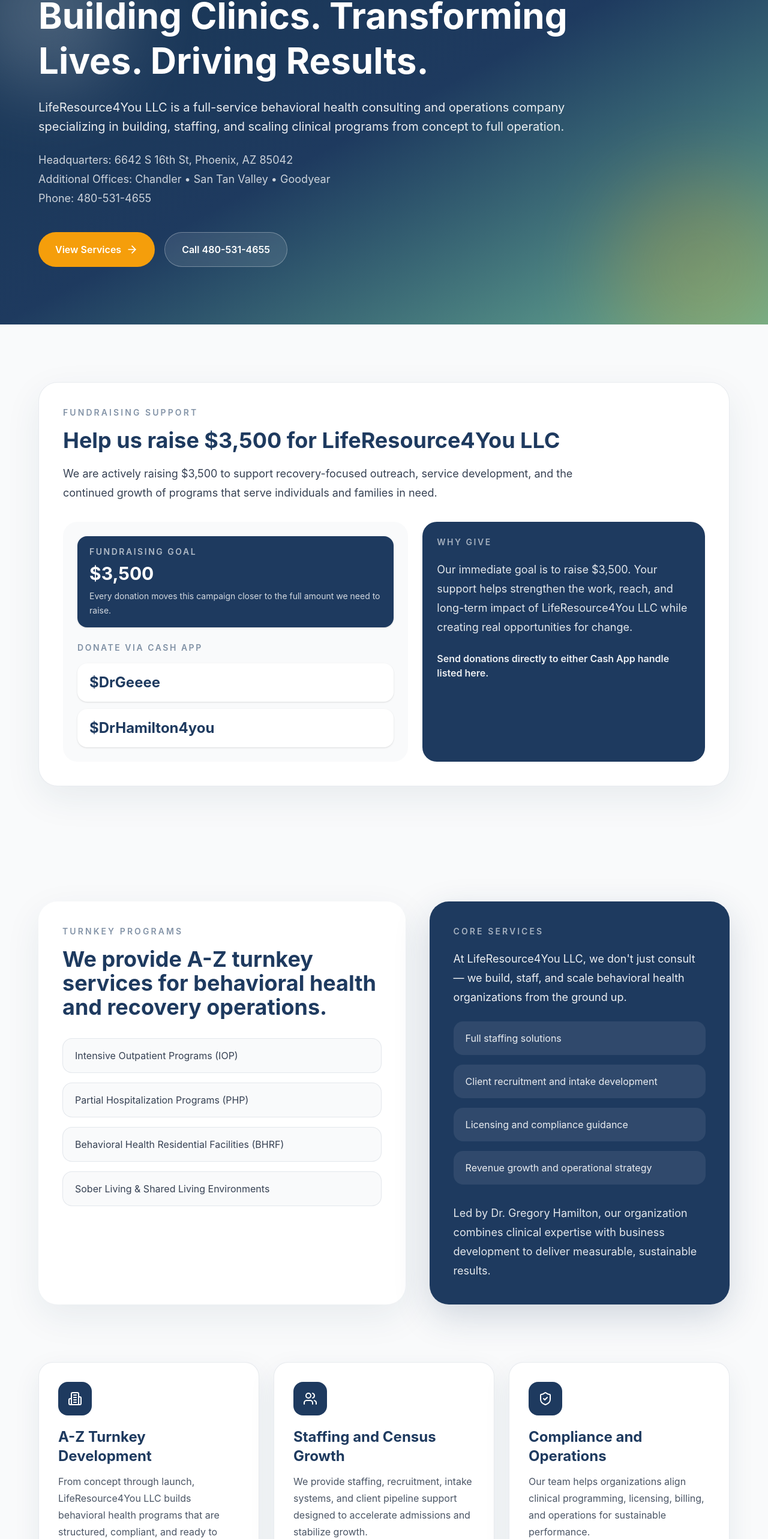
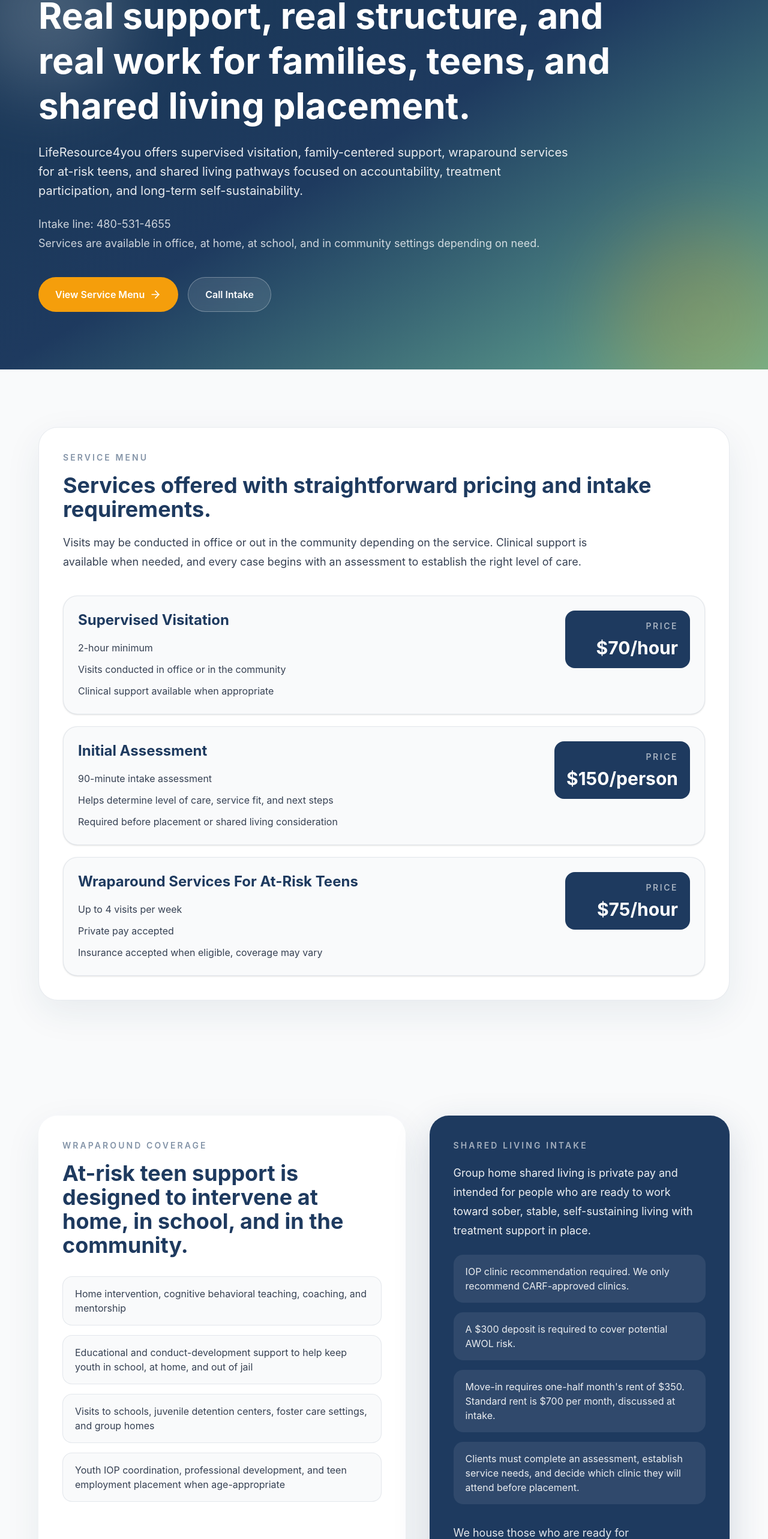
Before and after one commit to sdaulat123/Fundraiser-website, a React (Vite) app: page / in a window 1280 px wide. Shown: the part 216-2782 px from the top of the page at 60% size. Built offline with nearby package versions, Linux system fonts and the light colour scheme.

Commit message:
Update homepage services and branding

```diff
--- a/index.html
+++ b/index.html
@@ -11,7 +11,7 @@
       <meta http-equiv="Referrer-Policy" content="strict-origin-when-cross-origin" />
       <meta http-equiv="Permissions-Policy" content="camera=(), microphone=(), geolocation=()" />
       <meta http-equiv="X-Content-Type-Options" content="nosniff" />
-      <title>LifeResource4You LLC</title>
+      <title>LifeResource4you</title>
     </head>
 
     <body>
--- a/src/app/components/ContactCta.tsx
+++ b/src/app/components/ContactCta.tsx
@@ -2,20 +2,22 @@
   return (
     <section className="px-6 pb-24">
       <div className="mx-auto max-w-6xl rounded-[2rem] bg-gradient-to-r from-[#1E3A5F] to-[#6BAF92] p-8 text-white shadow-[0_20px_60px_rgba(30,58,95,0.18)] md:p-10">
-        <p className="text-sm font-semibold uppercase tracking-[0.22em] text-white/65">Ready To Launch Or Scale Your Program?</p>
+        <p className="text-sm font-semibold uppercase tracking-[0.22em] text-white/65">Ready To Start Intake?</p>
         <div className="mt-6 grid gap-4 md:grid-cols-2">
           <a
             href="tel:4805314655"
             className="rounded-2xl bg-white/10 px-5 py-4 text-lg font-semibold text-white transition-colors hover:bg-white/14"
           >
-            Call Now: 480-531-4655
+            Call Intake: 480-531-4655
           </a>
           <div className="rounded-2xl bg-white/10 px-5 py-4 text-lg font-semibold text-white">
-            Phoenix • Chandler • San Tan Valley • Goodyear
+            Office, community, school, and home-based support
           </div>
         </div>
-        <p className="mt-8 text-xl font-semibold text-white/92">LifeResource4You LLC</p>
-        <p className="mt-2 text-lg text-white/88">We don&apos;t just build programs — we build success.</p>
+        <p className="mt-8 text-xl font-semibold text-white/92">LifeResource4you</p>
+        <p className="mt-2 text-lg text-white/88">
+          If you are ready for structure, accountability, and real change, call to begin the intake process.
+        </p>
       </div>
     </section>
   );
--- a/src/app/components/Footer.tsx
+++ b/src/app/components/Footer.tsx
@@ -7,9 +7,9 @@
       <div className="max-w-7xl mx-auto px-6">
         <div className="grid md:grid-cols-3 gap-12 mb-12">
           <div>
-            <h3 className="text-2xl font-bold mb-4">LifeResource4You LLC</h3>
+            <h3 className="text-2xl font-bold mb-4">LifeResource4you</h3>
             <p className="text-white/80 leading-relaxed mb-4">
-              Building Clinics. Transforming Lives. Driving Results.
+              Supervised visitation, wraparound teen support, and shared living services rooted in accountability.
             </p>
             <div className="flex gap-4">
               <a
@@ -89,10 +89,10 @@
         <div className="pt-8 border-t border-white/10">
           <div className="flex flex-col md:flex-row justify-between items-center gap-4">
             <p className="text-white/60 text-sm">
-              (c) 2026 LifeResource4You LLC. All rights reserved.
+              (c) 2026 LifeResource4you. All rights reserved.
             </p>
             <p className="text-white/60 text-sm text-center md:text-right">
-              We build programs. We build people. We build success.<br />
+              Real support. Real structure. Real work.<br />
             </p>
           </div>
         </div>
--- a/src/app/components/SiteHeader.tsx
+++ b/src/app/components/SiteHeader.tsx
@@ -11,7 +11,7 @@
     <header className="sticky top-0 z-50 border-b border-[#1E3A5F]/10 bg-white/90 backdrop-blur-md">
       <div className="mx-auto flex max-w-7xl items-center justify-between px-6 py-4">
         <NavLink to="/" className="text-lg font-bold tracking-[0.12em] text-[#1E3A5F]">
-          LifeResource4You LLC
+          LifeResource4you
         </NavLink>
 
         <nav className="flex items-center gap-2">
--- a/src/app/pages/HomePage.tsx
+++ b/src/app/pages/HomePage.tsx
@@ -1,44 +1,69 @@
 import { motion } from "motion/react";
-import { ArrowRight, BriefcaseBusiness, Building2, ShieldCheck, Users } from "lucide-react";
-import { Link } from "react-router";
+import { ArrowRight, CalendarClock, GraduationCap, HeartHandshake, House, Phone } from "lucide-react";
 import { ContactCta } from "../components/ContactCta";
 
-const turnkeyPrograms = [
-  "Intensive Outpatient Programs (IOP)",
-  "Partial Hospitalization Programs (PHP)",
-  "Behavioral Health Residential Facilities (BHRF)",
-  "Sober Living & Shared Living Environments",
+const featuredServices = [
+  {
+    title: "Supervised Visitation",
+    price: "$70/hour",
+    details: [
+      "2-hour minimum",
+      "Visits conducted in office or in the community",
+      "Clinical support available when appropriate",
+    ],
+  },
+  {
+    title: "Initial Assessment",
+    price: "$150/person",
+    details: [
+      "90-minute intake assessment",
+      "Helps determine level of care, service fit, and next steps",
+      "Required before placement or shared living consideration",
+    ],
+  },
+  {
+    title: "Wraparound Services For At-Risk Teens",
+    price: "$75/hour",
+    details: [
+      "Up to 4 visits per week",
+      "Private pay accepted",
+      "Insurance accepted when eligible, coverage may vary",
+    ],
+  },
 ];
-
-const coreServices = [
-  "Full staffing solutions",
-  "Client recruitment and intake development",
-  "Licensing and compliance guidance",
-  "Revenue growth and operational strategy",
-];
-
-const cashAppHandles = ["$DrGeeee", "$DrHamilton4you"];
-const fundraisingGoal = 3500;
 
 const featureCards = [
   {
-    icon: Building2,
-    title: "A-Z Turnkey Development",
+    icon: CalendarClock,
+    title: "Parenting Classes And Family Groups",
     description:
-      "From concept through launch, LifeResource4You LLC builds behavioral health programs that are structured, compliant, and ready to operate.",
+      "Parenting classes and family groups are offered three days a week using psychodynamic principles to support insight, structure, and healthier communication.",
   },
   {
-    icon: Users,
-    title: "Staffing and Census Growth",
+    icon: HeartHandshake,
+    title: "Mentorship And School Support",
     description:
-      "We provide staffing, recruitment, intake systems, and client pipeline support designed to accelerate admissions and stabilize growth.",
+      "Services can include home intervention, cognitive behavioral teaching, coaching, mentorship, school visits, and conduct-development support to help youth remain in school, at home, and out of the justice system.",
   },
   {
-    icon: ShieldCheck,
-    title: "Compliance and Operations",
+    icon: GraduationCap,
+    title: "Youth Growth And Workforce Readiness",
     description:
-      "Our team helps organizations align clinical programming, licensing, billing, and operations for sustainable performance.",
+      "Youth IOP coordination, professional development, teen employment placement, work-readiness skills, and attitude training are available for age-appropriate participants.",
   },
+  {
+    icon: House,
+    title: "Shared Living With Accountability",
+    description:
+      "Group home and shared living options are for clients who are ready for self-sustainability, active treatment participation, job placement support, and measurable progress toward sober living and graduation benchmarks.",
+  },
+];
+
+const sharedLivingRequirements = [
+  "IOP clinic recommendation required. We only recommend CARF-approved clinics.",
+  "A $300 deposit is required to cover potential AWOL risk.",
+  "Move-in requires one-half month's rent of $350. Standard rent is $700 per month, discussed at intake.",
+  "Clients must complete an assessment, establish service needs, and decide which clinic they will attend before placement.",
 ];
 
 export function HomePage() {
@@ -57,7 +82,7 @@
             transition={{ duration: 0.55 }}
             className="mb-5 text-sm font-semibold uppercase tracking-[0.28em] text-white/70"
           >
-            LifeResource4You LLC
+            LifeResource4you
           </motion.p>
           <motion.h1
             initial={{ opacity: 0, y: 24 }}
@@ -65,7 +90,7 @@
             transition={{ duration: 0.65, delay: 0.08 }}
             className="max-w-5xl text-4xl font-bold leading-tight md:text-6xl"
           >
-            Building Clinics. Transforming Lives. Driving Results.
+            Real support, real structure, and real work for families, teens, and shared living placement.
           </motion.h1>
           <motion.p
             initial={{ opacity: 0, y: 24 }}
@@ -73,8 +98,9 @@
             transition={{ duration: 0.65, delay: 0.16 }}
             className="mt-6 max-w-4xl text-lg leading-8 text-white/90 md:text-xl"
           >
-            LifeResource4You LLC is a full-service behavioral health consulting and operations company specializing in
-            building, staffing, and scaling clinical programs from concept to full operation.
+            LifeResource4you offers supervised visitation, family-centered support, wraparound services for at-risk
+            teens, and shared living pathways focused on accountability, treatment participation, and long-term
+            self-sustainability.
           </motion.p>
           <motion.p
             initial={{ opacity: 0, y: 24 }}
@@ -82,11 +108,9 @@
             transition={{ duration: 0.65, delay: 0.2 }}
             className="mt-6 max-w-4xl text-base leading-8 text-white/78 md:text-lg"
           >
-            Headquarters: 6642 S 16th St, Phoenix, AZ 85042
+            Intake line: 480-531-4655
             <br />
-            Additional Offices: Chandler • San Tan Valley • Goodyear
-            <br />
-            Phone: 480-531-4655
+            Services are available in office, at home, at school, and in community settings depending on need.
           </motion.p>
           <motion.div
             initial={{ opacity: 0, y: 24 }}
@@ -94,24 +118,24 @@
             transition={{ duration: 0.65, delay: 0.24 }}
             className="mt-10 flex flex-col gap-4 sm:flex-row"
           >
-            <Link
-              to="/services"
+            <a
+              href="#service-menu"
               className="inline-flex items-center justify-center gap-2 rounded-full bg-[#F59E0B] px-7 py-4 font-semibold text-white transition-transform duration-300 hover:scale-[1.02]"
             >
-              View Services
+              View Service Menu
               <ArrowRight className="h-5 w-5" />
-            </Link>
+            </a>
             <a
               href="tel:4805314655"
               className="inline-flex items-center justify-center rounded-full border border-white/30 bg-white/10 px-7 py-4 font-semibold text-white backdrop-blur-sm transition-colors hover:bg-white/15"
             >
-              Call 480-531-4655
+              Call Intake
             </a>
           </motion.div>
         </div>
       </section>
 
-      <section className="px-6 py-20 md:py-24">
+      <section id="service-menu" className="px-6 py-20 md:py-24">
         <div className="mx-auto max-w-6xl rounded-[2rem] border border-[#1E3A5F]/10 bg-white p-8 shadow-[0_20px_60px_rgba(30,58,95,0.08)] md:p-10">
           <motion.div
             initial={{ opacity: 0, y: 24 }}
@@ -119,42 +143,36 @@
             viewport={{ once: true, margin: "-80px" }}
             transition={{ duration: 0.6 }}
           >
-            <p className="text-sm font-semibold uppercase tracking-[0.22em] text-[#1E3A5F]/55">Fundraising Support</p>
+            <p className="text-sm font-semibold uppercase tracking-[0.22em] text-[#1E3A5F]/55">Service Menu</p>
             <h2 className="mt-4 text-3xl font-bold text-[#1E3A5F] md:text-4xl">
-              Help us raise ${fundraisingGoal.toLocaleString()} for LifeResource4You LLC
+              Services offered with straightforward pricing and intake requirements.
             </h2>
             <p className="mt-5 max-w-4xl text-lg leading-8 text-gray-700">
-              We are actively raising ${fundraisingGoal.toLocaleString()} to support recovery-focused outreach, service
-              development, and the continued growth of programs that serve individuals and families in need.
+              Visits may be conducted in office or out in the community depending on the service. Clinical support is
+              available when needed, and every case begins with an assessment to establish the right level of care.
             </p>
-            <div className="mt-8 grid gap-6 lg:grid-cols-[1.1fr_0.9fr]">
-              <div className="rounded-[1.5rem] bg-[#F9FAFB] p-6">
-                <div className="rounded-2xl bg-[#1E3A5F] px-5 py-4 text-white shadow-sm">
-                  <p className="text-sm font-semibold uppercase tracking-[0.18em] text-white/65">Fundraising Goal</p>
-                  <p className="mt-2 text-3xl font-bold">${fundraisingGoal.toLocaleString()}</p>
-                  <p className="mt-2 text-sm leading-6 text-white/80">
-                    Every donation moves this campaign closer to the full amount we need to raise.
-                  </p>
-                </div>
-                <p className="mt-6 text-sm font-semibold uppercase tracking-[0.18em] text-[#1E3A5F]/55">Donate via Cash App</p>
-                <div className="mt-4 space-y-3">
-                  {cashAppHandles.map((handle) => (
-                    <div key={handle} className="rounded-2xl bg-white px-5 py-4 text-2xl font-bold text-[#1E3A5F] shadow-sm">
-                      {handle}
+            <div className="mt-10 space-y-5">
+              {featuredServices.map((service) => (
+                <article
+                  key={service.title}
+                  className="rounded-[1.5rem] border border-[#1E3A5F]/10 bg-[#F9FAFB] p-6 shadow-sm"
+                >
+                  <div className="flex flex-col gap-4 md:flex-row md:items-start md:justify-between">
+                    <div>
+                      <h3 className="text-2xl font-bold text-[#1E3A5F]">{service.title}</h3>
+                      <div className="mt-4 space-y-2 text-base leading-7 text-gray-700">
+                        {service.details.map((detail) => (
+                          <p key={detail}>{detail}</p>
+                        ))}
+                      </div>
                     </div>
-                  ))}
-                </div>
-              </div>
-              <div className="rounded-[1.5rem] bg-[#1E3A5F] p-6 text-white">
-                <p className="text-sm font-semibold uppercase tracking-[0.18em] text-white/60">Why Give</p>
-                <p className="mt-5 text-lg leading-8 text-white/88">
-                  Our immediate goal is to raise ${fundraisingGoal.toLocaleString()}. Your support helps strengthen the
-                  work, reach, and long-term impact of LifeResource4You LLC while creating real opportunities for change.
-                </p>
-                <p className="mt-6 text-base font-semibold text-white/92">
-                  Send donations directly to either Cash App handle listed here.
-                </p>
-              </div>
+                    <div className="rounded-2xl bg-[#1E3A5F] px-5 py-4 text-left text-white md:min-w-52 md:text-right">
+                      <p className="text-sm font-semibold uppercase tracking-[0.18em] text-white/60">Price</p>
+                      <p className="mt-2 text-3xl font-bold">{service.price}</p>
+                    </div>
+                  </div>
+                </article>
+              ))}
             </div>
           </motion.div>
         </div>
@@ -170,17 +188,24 @@
             className="rounded-[2rem] bg-white p-8 shadow-[0_20px_60px_rgba(30,58,95,0.08)] md:p-10"
           >
             <p className="text-sm font-semibold uppercase tracking-[0.22em] text-[#1E3A5F]/55">
-              Turnkey Programs
+              Wraparound Coverage
             </p>
             <h2 className="mt-4 text-3xl font-bold text-[#1E3A5F] md:text-4xl">
-              We provide A-Z turnkey services for behavioral health and recovery operations.
+              At-risk teen support is designed to intervene at home, in school, and in the community.
             </h2>
             <div className="mt-8 grid gap-4">
-              {turnkeyPrograms.map((program) => (
-                <div key={program} className="rounded-2xl border border-[#1E3A5F]/10 bg-[#F9FAFB] px-5 py-4 text-gray-700">
-                  {program}
-                </div>
-              ))}
+              <div className="rounded-2xl border border-[#1E3A5F]/10 bg-[#F9FAFB] px-5 py-4 text-gray-700">
+                Home intervention, cognitive behavioral teaching, coaching, and mentorship
+              </div>
+              <div className="rounded-2xl border border-[#1E3A5F]/10 bg-[#F9FAFB] px-5 py-4 text-gray-700">
+                Educational and conduct-development support to help keep youth in school, at home, and out of jail
+              </div>
+              <div className="rounded-2xl border border-[#1E3A5F]/10 bg-[#F9FAFB] px-5 py-4 text-gray-700">
+                Visits to schools, juvenile detention centers, foster care settings, and group homes
+              </div>
+              <div className="rounded-2xl border border-[#1E3A5F]/10 bg-[#F9FAFB] px-5 py-4 text-gray-700">
+                Youth IOP coordination, professional development, and teen employment placement when age-appropriate
+              </div>
             </div>
           </motion.div>
 
@@ -192,30 +217,64 @@
             className="rounded-[2rem] bg-[#1E3A5F] p-8 text-white shadow-[0_20px_60px_rgba(30,58,95,0.18)] md:p-10"
           >
             <p className="text-sm font-semibold uppercase tracking-[0.22em] text-white/60">
-              Core Services
+              Shared Living Intake
             </p>
             <p className="mt-5 text-lg leading-8 text-white/92">
-              At LifeResource4You LLC, we don&apos;t just consult — we build, staff, and scale behavioral health
-              organizations from the ground up.
+              Group home shared living is private pay and intended for people who are ready to work toward sober,
+              stable, self-sustaining living with treatment support in place.
             </p>
             <div className="mt-6 space-y-4">
-              {coreServices.map((service) => (
-                <div key={service} className="rounded-2xl bg-white/8 px-5 py-4 text-white/90">
-                  {service}
+              {sharedLivingRequirements.map((requirement) => (
+                <div key={requirement} className="rounded-2xl bg-white/8 px-5 py-4 text-white/90">
+                  {requirement}
                 </div>
               ))}
             </div>
             <p className="mt-8 text-lg leading-8 text-white/88">
-              Led by Dr. Gregory Hamilton, our organization combines clinical expertise with business development to
-              deliver measurable, sustainable results.
+              We house those who are ready for accountability, job placement support, skill development, treatment
+              participation, and measurable progress toward self-sustainability.
             </p>
           </motion.div>
         </div>
       </section>
 
+      <section className="px-6 py-8 md:py-12">
+        <div className="mx-auto max-w-6xl rounded-[2rem] border border-[#1E3A5F]/10 bg-[#FFF7ED] p-8 shadow-[0_20px_60px_rgba(30,58,95,0.08)] md:p-10">
+          <div className="grid gap-8 lg:grid-cols-[1.2fr_0.8fr] lg:items-start">
+            <div>
+              <p className="text-sm font-semibold uppercase tracking-[0.22em] text-[#1E3A5F]/55">Our Standard</p>
+              <h2 className="mt-4 text-3xl font-bold text-[#1E3A5F] md:text-4xl">
+                This is not a free ride and it is not a temporary hotel. It is real work.
+              </h2>
+              <p className="mt-5 text-lg leading-8 text-gray-700">
+                Our motto is "Excuses are the bridges that lead to nothingness and many men travel there on with
+                intention to go nowhere. Don&apos;t be one of them."
+              </p>
+            </div>
+            <div className="rounded-[1.5rem] bg-white p-6 shadow-sm">
+              <div className="flex items-start gap-4">
+                <div className="rounded-2xl bg-[#1E3A5F] p-3 text-white">
+                  <Phone className="h-6 w-6" />
+                </div>
+                <div>
+                  <p className="text-sm font-semibold uppercase tracking-[0.18em] text-[#1E3A5F]/55">Phone Intake</p>
+                  <a href="tel:4805314655" className="mt-2 block text-3xl font-bold text-[#1E3A5F]">
+                    480-531-4655
+                  </a>
+                  <p className="mt-3 leading-7 text-gray-700">
+                    Bed availability varies. Please call when you are ready to put in the work and begin the intake
+                    process.
+                  </p>
+                </div>
+              </div>
+            </div>
+          </div>
+        </div>
+      </section>
+
       <section className="px-6 pb-20 md:pb-24">
         <div className="mx-auto max-w-6xl">
-          <div className="grid gap-6 md:grid-cols-3">
+          <div className="grid gap-6 md:grid-cols-2 xl:grid-cols-4">
             {featureCards.map((card, index) => (
               <motion.article
                 key={card.title}
```
